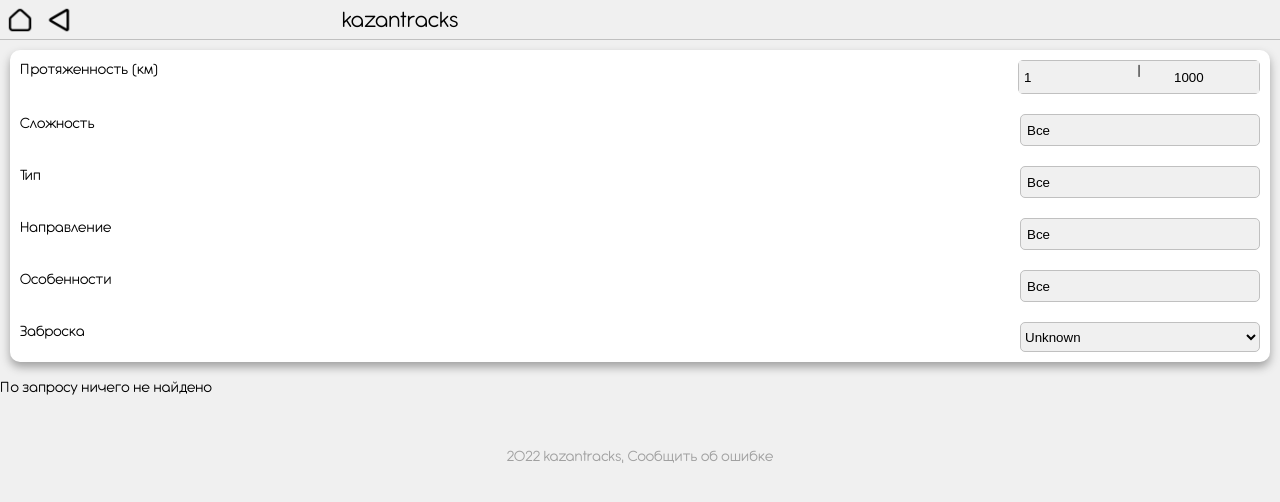
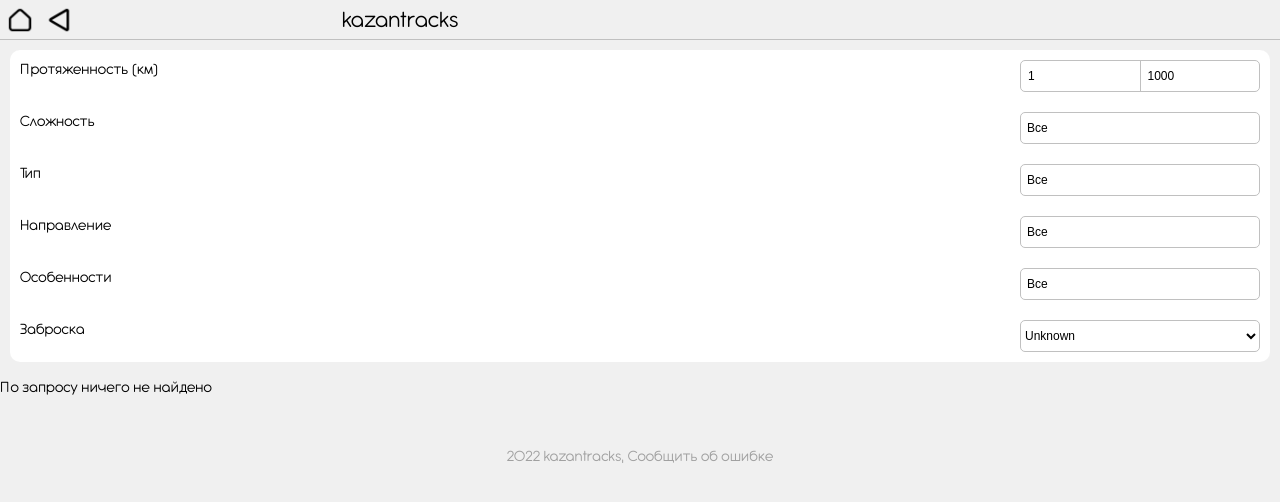
Before and after one commit to ma-petrov/routsweb, a Django app: page /routs/rout-list/ in a window 1280 px wide. Shown: the top 502 px of the page. Run offline with Django 3.2, Linux system fonts and the light colour scheme; data that the repository does not hold is empty.

Commit message:
update route list layout (7)

```diff
--- a/routs/templates/routs/rout_list.html
+++ b/routs/templates/routs/rout_list.html
@@ -13,7 +13,12 @@
         <div class="filter-container">
             <div class="filter-item-title">Протяженность (км)</div>
             <div class="distance-range-input-container">
-                {{ form.min_distance }} | {{ form.max_distance }}
+                <div class="input-number-container" id="input-number-container-min">
+                    {{ form.min_distance }}
+                </div>
+                <div class="input-number-container">
+                    {{ form.max_distance }}
+                </div>
             </div>
         </div>
         {{ form.difficulty }}
--- a/static/css/basegeneric.css
+++ b/static/css/basegeneric.css
@@ -30,6 +30,9 @@ body {
 }
 
 input {outline:none;}
+
+input[type="number"]::-webkit-outer-spin-button,
+input[type="number"]::-webkit-inner-spin-button {-webkit-appearance: none;}
 
 ul {padding-left: 0;}
 
--- a/static/css/routelist.css
+++ b/static/css/routelist.css
@@ -4,7 +4,6 @@
     background-color: white;
     border-radius: 10px;
     margin: 10px;
-    box-shadow: 0px 5px 10px #A0A0A0;
 }
 
 .filter-container {
@@ -29,10 +28,10 @@
 
 .drop-down-multiple-choice-list-container {
     position: absolute;
-    width: 240px;
+    width: 228px;
     padding: calc(var(--margin) * 0.5);
-    background-color: var(--light-color);
-    border: 1px solid lightgray;
+    background-color: white;
+    border: 1px solid white;
     border-radius: calc(var(--radius) * 0.5);
 }
 
@@ -50,10 +49,11 @@
 .drop-down-multiple-choice-button {
     width: 240px;
     height: 32px;
-    background-color: var(--light-color);
+    background-color: white;
     border: 1px solid var(--dark-color);
     border-radius: calc(var(--radius) * 0.5);
     text-align: left;
+    font-size: 12px;
 }
 
 .fake-checkbox-container {
@@ -77,31 +77,45 @@
 
 .distance-range-input-container {
     display: flex;
-    justify-content: space-between;
-    width: 240px;
-    height: 32px;
-    background-color: var(--light-color);
+    justify-content: center;
+    width: 238px;
+    height: 30px;
+    background-color: white;
     border: 1px solid var(--dark-color);
     border-radius: calc(var(--radius) * 0.5);
 }
 .distance-range-input-container:hover {border: 1px solid darkgrey;}
 .drop-down-multiple-choice-button:hover {border: 1px solid darkgrey;}
 
+.input-number-container {
+    display: flex;
+    flex-direction: column;
+    justify-content: center;
+    width: 115px;
+    height: 30px;
+    padding-left: calc(var(--margin) * 0.5);
+    padding-right: calc(var(--margin) * 0.5);
+}
+#input-number-container-min {
+    border-right: 1px solid var(--dark-color);
+}
+
 .input-number {
-    width: 80px;
+    width: calc(100% - var(--margin));;
     border: 0px solid;
-    padding: 5px;
-    background-color: var(--light-color);
+    background-color: white;
     margin-top: 0px;
     margin-bottom: 0px;
+    font-size: 12px;
 }
 
 .boolean-choice {
     width: 240px;
-    height: 30px;
-    background-color: var(--light-color);
+    height: 32px;
+    background-color: white;
     border: 1px solid var(--dark-color);
     border-radius: calc(var(--radius) * 0.5);
+    font-size: 12px;
 }
 
 @media (min-device-width : 1500px) {
--- a/static/css/routelistcontent.css
+++ b/static/css/routelistcontent.css
@@ -47,8 +47,7 @@
 
 .route-card-statistic-element-container {
     display: flex;
-    margin-left: var(--margin);
-    width: 180px;
+    width: 100px;
     height: 32px;
 }
 
--- a/static/script/route_list.js
+++ b/static/script/route_list.js
@@ -109,9 +109,6 @@ class DistanceChocie extends FilterChoice {
          * Sets filter choice value accoriding request parameter.
          */
 
-        // console.log(`min_distance == ${searchParams.get("min_distance")}`);
-        // console.log(`max_distance == ${searchParams.get("max_distance")}`);
-
         let minDistance = searchParams.min_distance;
         if (minDistance === undefined) {
             minDistance = "1";
@@ -181,6 +178,7 @@ class MultipleChoice extends FilterChoice {
 
         this.widget.style.display = "block";
         this.widget.style.boxShadow = "0px 0px 5px #505050";
+        this.notify(new Message(MULTIPLE_CHOICE_OPEN, null));
     }
 
     close() {
@@ -253,7 +251,6 @@ class MultipleChoice extends FilterChoice {
         /*
          * Sets filter choice value accoriding request parameter.
          */
-        // console.log(`this.field == ${searchParams.get(this.field)}`);
 
         let searchParam = searchParams[this.field];
         if (searchParam === undefined) {
@@ -401,9 +398,6 @@ class Updater extends Observer {
          * Updates filter choices values and appearance according to request.
          */
 
-        // let searchParams = new URLSearchParams(document.location.search);
-        // let searchParams = new URLSearchParams(SEARCH_PARAMS);
-        // console.log(SEARCH_PARAMS);
         this.choices.forEach(choice => {
             choice.setChoice(SEARCH_PARAMS);
         });
```
